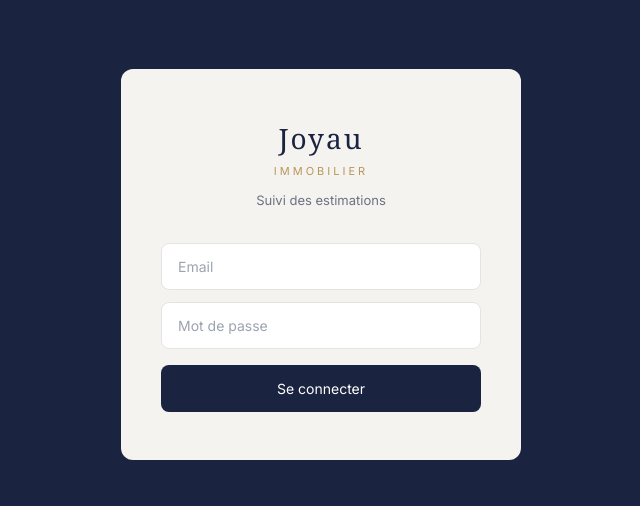
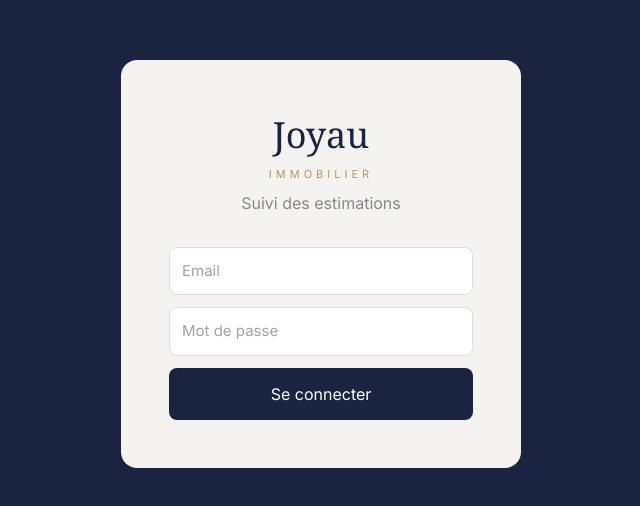
Before and after one commit to Yliazbtx/joyau-app, a Next.js app: page /login in a window 1280 px wide. Shown: the part 136-642 px from the top of the page, without its empty margins (319-959 px from the left). Built offline with nearby package versions, Linux system fonts and the light colour scheme.

Commit message:
fix login

```diff
--- a/src/app/login/page.tsx
+++ b/src/app/login/page.tsx
@@ -1,7 +1,7 @@
 'use client'
 import { useState } from 'react'
+import { createClient } from '@/lib/supabase'
 import { useRouter } from 'next/navigation'
-import { createClient } from '@/lib/supabase'
 
 export default function LoginPage() {
   const [email, setEmail] = useState('')
@@ -10,34 +10,40 @@ export default function LoginPage() {
   const [loading, setLoading] = useState(false)
   const router = useRouter()
 
-  const handleSubmit = async (e: React.FormEvent) => {
+  async function handleLogin(e: React.FormEvent) {
     e.preventDefault()
     setLoading(true)
     setError('')
-    const supabase = createClient()
-    const { error } = await supabase.auth.signInWithPassword({ email, password })
-    if (error) {
-      setError('Email ou mot de passe incorrect')
-      setLoading(false)
-    } else {
+    try {
+      const supabase = createClient()
+      const { error } = await supabase.auth.signInWithPassword({ email, password })
+      if (error) {
+        setError(error.message)
+        setLoading(false)
+        return
+      }
       router.push('/')
       router.refresh()
+    } catch (e) {
+      setError('Erreur de connexion')
+      setLoading(false)
     }
   }
 
   return (
     <div style={{minHeight:'100vh',background:'#1a2340',display:'flex',alignItems:'center',justifyContent:'center'}}>
-      <div style={{background:'#f4f3f0',borderRadius:'12px',padding:'48px 40px',width:'100%',maxWidth:'400px'}}>
-        <div style={{textAlign:'center',marginBottom:'32px'}}>
-          <h1 style={{fontFamily:'Georgia,serif',fontSize:'28px',color:'#1a2340',letterSpacing:'2px'}}>Joyau</h1>
-          <p style={{color:'#b8975a',fontSize:'11px',letterSpacing:'3px',textTransform:'uppercase',marginTop:'4px'}}>Immobilier</p>
-          <p style={{color:'#6b7280',fontSize:'13px',marginTop:'12px'}}>Suivi des estimations</p>
-        </div>
-        <form onSubmit={handleSubmit}>
-          <input type="email" placeholder="Email" value={email} onChange={e=>setEmail(e.target.value)} required style={{width:'100%',padding:'12px 16px',border:'1px solid #e5e4e1',borderRadius:'8px',fontSize:'14px',marginBottom:'12px',display:'block'}} />
-          <input type="password" placeholder="Mot de passe" value={password} onChange={e=>setPassword(e.target.value)} required style={{width:'100%',padding:'12px 16px',border:'1px solid #e5e4e1',borderRadius:'8px',fontSize:'14px',marginBottom:'8px',display:'block'}} />
-          {error && <p style={{color:'#dc2626',fontSize:'13px',marginBottom:'8px'}}>{error}</p>}
-          <button type="submit" disabled={loading} style={{width:'100%',padding:'13px',background:'#1a2340',color:'#fff',border:'none',borderRadius:'8px',fontSize:'14px',cursor:'pointer',marginTop:'8px'}}>
+      <div style={{background:'#f4f3f0',borderRadius:'16px',padding:'48px',width:'100%',maxWidth:'400px'}}>
+        <h1 style={{textAlign:'center',fontFamily:'Georgia,serif',fontSize:'36px',color:'#1a2340',marginBottom:'4px'}}>Joyau</h1>
+        <p style={{textAlign:'center',color:'#b8975a',letterSpacing:'4px',fontSize:'11px',marginBottom:'8px'}}>IMMOBILIER</p>
+        <p style={{textAlign:'center',color:'#888',marginBottom:'32px'}}>Suivi des estimations</p>
+        <form onSubmit={handleLogin}>
+          <input type="email" placeholder="Email" value={email} onChange={e=>setEmail(e.target.value)} required
+            style={{width:'100%',padding:'12px',borderRadius:'8px',border:'1px solid #ddd',marginBottom:'12px',fontSize:'15px',boxSizing:'border-box'}}/>
+          <input type="password" placeholder="Mot de passe" value={password} onChange={e=>setPassword(e.target.value)} required
+            style={{width:'100%',padding:'12px',borderRadius:'8px',border:'1px solid #ddd',marginBottom:'12px',fontSize:'15px',boxSizing:'border-box'}}/>
+          {error && <p style={{color:'red',marginBottom:'12px',fontSize:'14px'}}>{error}</p>}
+          <button type="submit" disabled={loading}
+            style={{width:'100%',padding:'14px',background:'#1a2340',color:'white',border:'none',borderRadius:'8px',fontSize:'16px',cursor:'pointer'}}>
             {loading ? 'Connexion...' : 'Se connecter'}
           </button>
         </form>
```
